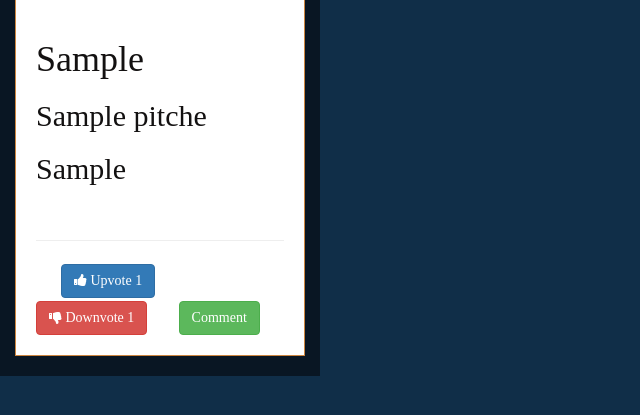
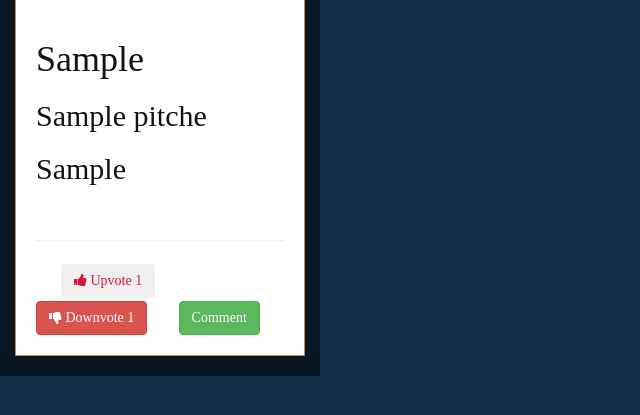
Before and after one commit to LoiseMulwa/pitch_master, a Flask app: template app/templates/index.html in a window 1280 px wide. Shown: the part 161-576 px from the top of the page, without its empty margins (0-640 px from the left). Run offline with Flask 2, Linux system fonts and the light colour scheme; tables that the repository leaves empty hold one stand-in row (values such as "Sample post"); the template is opened without the code that fills it: values that come from a table or form of the project are taken from there, most other values are stand-ins (such as "Sample title", 1, 10 or a date in 2020); some libraries are stand-ins or nearby versions.

Commit message:
fx: Modify index template

```diff
--- a/app/templates/index.html
+++ b/app/templates/index.html
@@ -23,9 +23,9 @@
       <div class="card-footer">
         &nbsp;&nbsp;&nbsp;
 
-        <button class="btn btn-primary">
+        <button class="btn btn-secondary">
           <a
-            style="color: white"
+            style="color: crimson"
             href="{{url_for('main.upVote',id = pitch.id)}}"
             ><i class="fa fa-thumbs-up"></i> Upvote {{pitch.upvote.count()}}</a
           >
```
